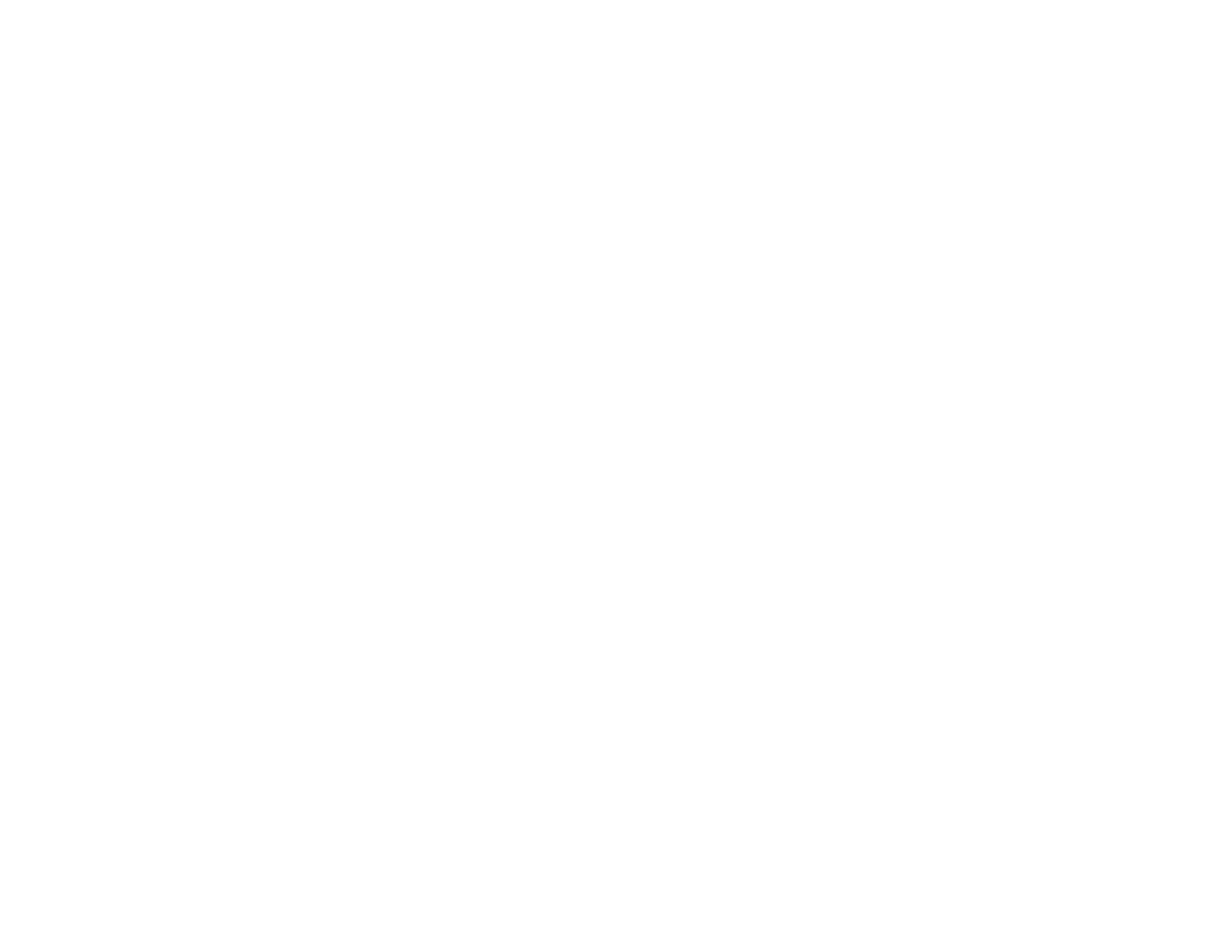
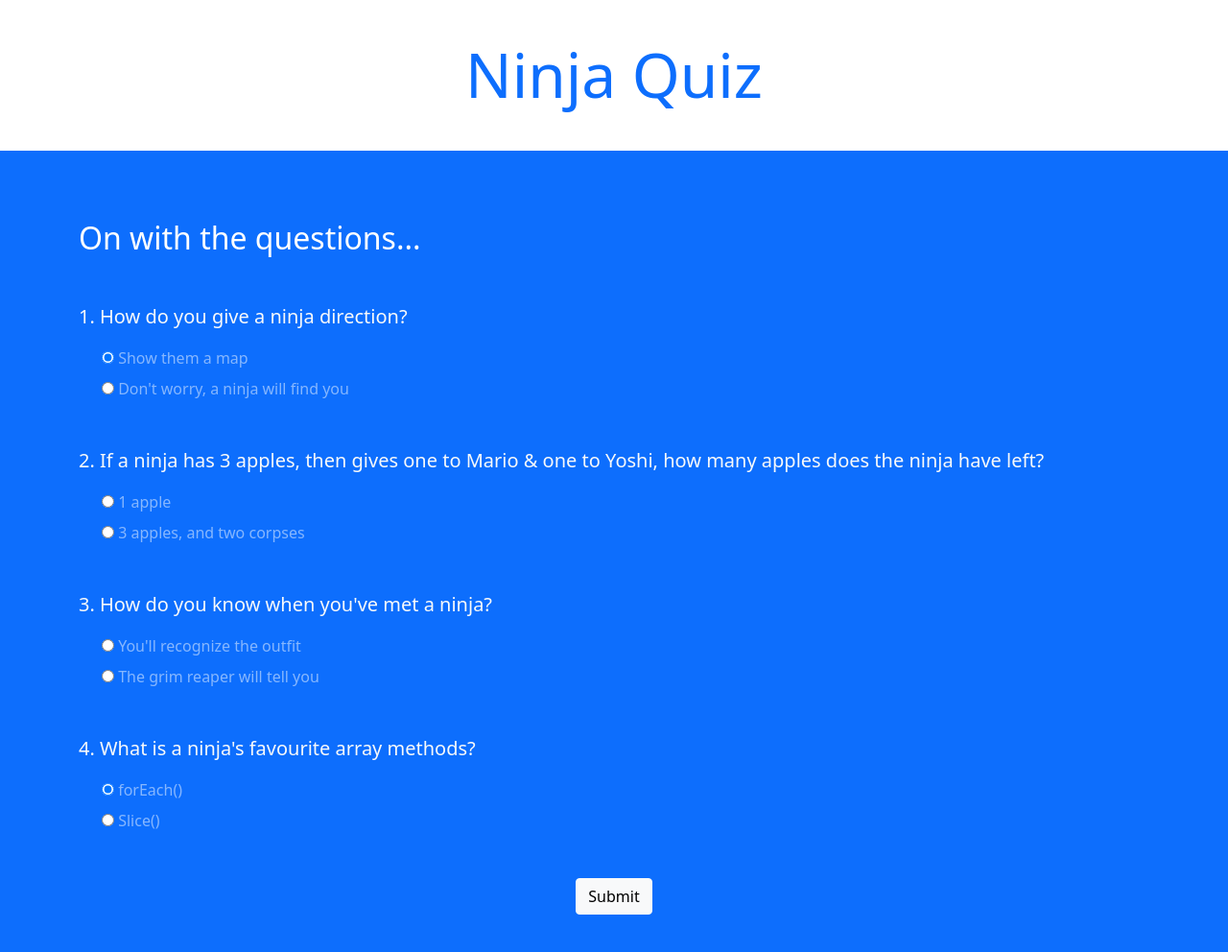
Before and after one commit to JanDongGun/Modern-Javascript-from-Novice-to-Ninja-, a plain HTML site: page 8.NinjaQuiz/index.html in a window 1280 px wide. Shown: the whole page at 96% size. Before the commit the page ends 800 px from the top, so only its background shows below. Drawn offline with nearby package versions, Linux system fonts and the light colour scheme.

Commit message:
template HTML bootstrap

```diff
--- a/8.NinjaQuiz/index.html
+++ b/8.NinjaQuiz/index.html
@@ -3,9 +3,99 @@
     <meta charset="UTF-8" />
     <meta http-equiv="X-UA-Compatible" content="IE=edge" />
     <meta name="viewport" content="width=device-width, initial-scale=1.0" />
+    <link
+      href="https://cdn.jsdelivr.net/npm/bootstrap@5.0.0-beta1/dist/css/bootstrap.min.css"
+      rel="stylesheet"
+      integrity="sha384-giJF6kkoqNQ00vy+HMDP7azOuL0xtbfIcaT9wjKHr8RbDVddVHyTfAAsrekwKmP1"
+      crossorigin="anonymous"
+    />
     <title>Ninja Quiz</title>
   </head>
   <body>
+    <!-- top section -->
+    <div class="intro py-3 bg-white text-center">
+      <div class="container">
+        <h2 class="text-primary display-3 my-4">Ninja Quiz</h2>
+      </div>
+    </div>
+
+    <!-- Quiz section -->
+    <div class="quiz py-4 bg-primary">
+      <div class="container">
+        <h2 class="my-5 text-white">On with the questions...</h2>
+
+        <form class="quiz-form text-light">
+          <div class="my-5">
+            <p class="lead font-weight-normal">
+              1. How do you give a ninja direction?
+            </p>
+            <div class="form-check my-2 text-white-50">
+              <input type="radio" name="q1" value="A" checked />
+              <label for="" class="form-check-label">Show them a map</label>
+            </div>
+            <div class="form-check my-2 text-white-50">
+              <input type="radio" name="q1" value="B" />
+              <label for="" class="form-check-label"
+                >Don't worry, a ninja will find you</label
+              >
+            </div>
+          </div>
+
+          <div class="my-5">
+            <p class="lead font-weight-normal">
+              2. If a ninja has 3 apples, then gives one to Mario & one to
+              Yoshi, how many apples does the ninja have left?
+            </p>
+            <div class="form-check my-2 text-white-50">
+              <input type="radio" name="q2" value="A" checked />
+              <label for="" class="form-check-label">1 apple</label>
+            </div>
+            <div class="form-check my-2 text-white-50">
+              <input type="radio" name="q2" value="B" />
+              <label for="" class="form-check-label"
+                >3 apples, and two corpses</label
+              >
+            </div>
+          </div>
+
+          <div class="my-5">
+            <p class="lead font-weight-normal">
+              3. How do you know when you've met a ninja?
+            </p>
+            <div class="form-check my-2 text-white-50">
+              <input type="radio" name="q2" value="A" checked />
+              <label for="" class="form-check-label"
+                >You'll recognize the outfit</label
+              >
+            </div>
+            <div class="form-check my-2 text-white-50">
+              <input type="radio" name="q2" value="B" />
+              <label for="" class="form-check-label"
+                >The grim reaper will tell you</label
+              >
+            </div>
+          </div>
+
+          <div class="my-5">
+            <p class="lead font-weight-normal">
+              4. What is a ninja's favourite array methods?
+            </p>
+            <div class="form-check my-2 text-white-50">
+              <input type="radio" name="q2" value="A" checked />
+              <label for="" class="form-check-label">forEach()</label>
+            </div>
+            <div class="form-check my-2 text-white-50">
+              <input type="radio" name="q2" value="B" />
+              <label for="" class="form-check-label">Slice()</label>
+            </div>
+          </div>
+
+          <div class="text-center">
+            <input type="submit" class="btn btn-light" />
+          </div>
+        </form>
+      </div>
+    </div>
     <script src="./app.js"></script>
   </body>
 </html>
```
